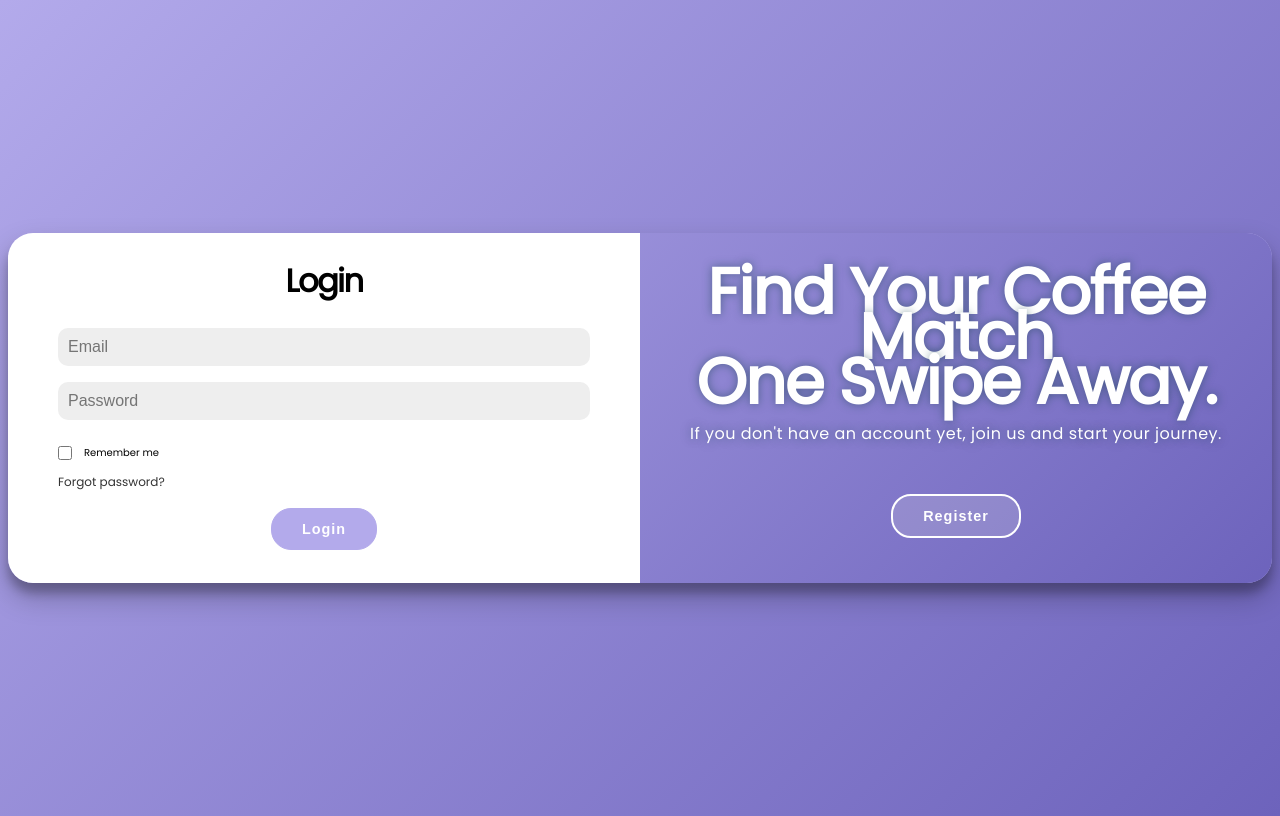
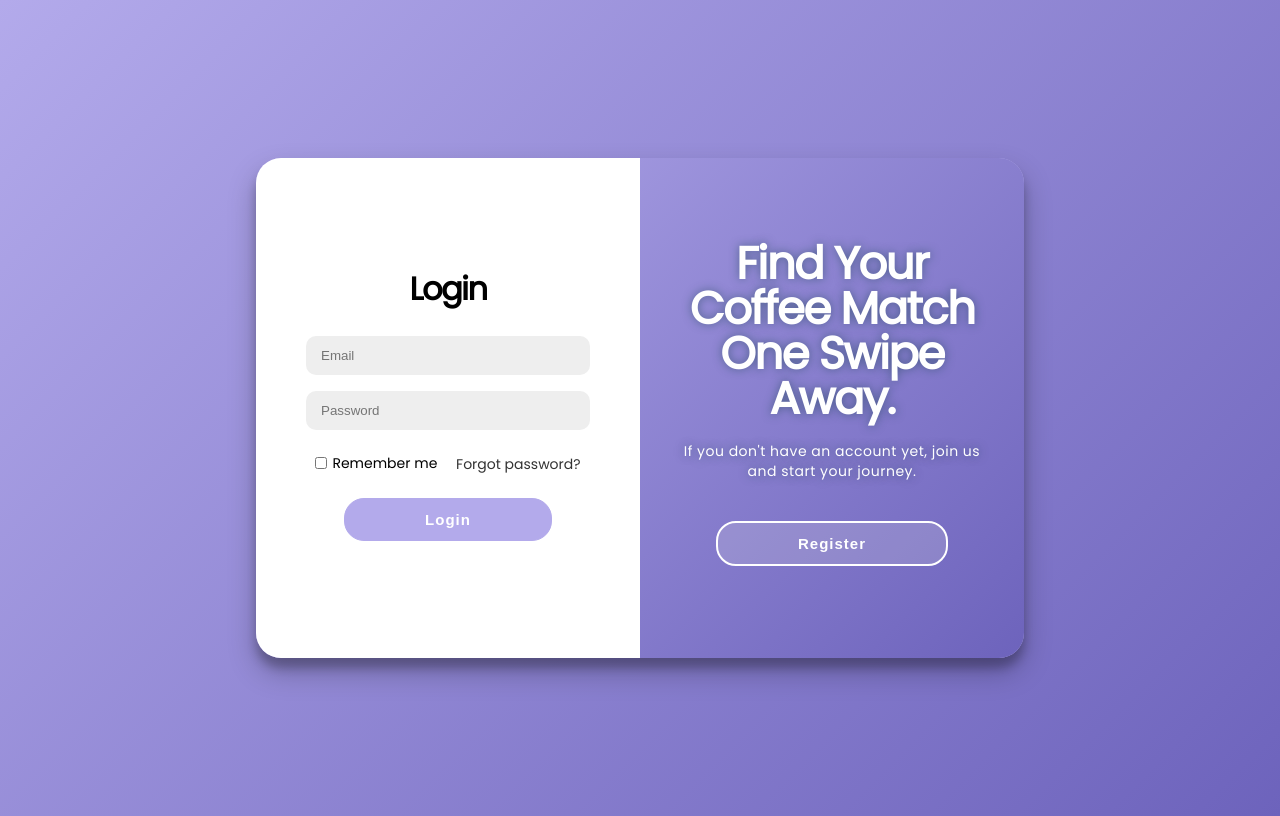
Before and after one commit to kentuu0730/Group-1---System---Coffee-Match, a plain HTML site: page index.html in a window 1280 px wide. Drawn offline with Linux system fonts and the light colour scheme.

Commit message:
fixed the responsiveness

```diff
--- a/style.css
+++ b/style.css
@@ -288,76 +288,3 @@ input {
 .container.right-panel-active .overlay-right {
   transform: translateX(20%);
 }
-
-@media (min-width: 430px) {
-  h1.title {
-    font-size: 5vw;
-  }
-
-  p {
-    font-size: 1rem;
-  }
-
-  .container {
-    width: 100%;
-    min-height: 350px;
-    padding: 15px;
-  }
-
-  .form-container {
-    padding: 5 20px;
-  }
-
-  button {
-    font-size: 0.9rem;
-    padding: 12px 30px;
-    margin-top: 20px;
-  }
-
-  input {
-    font-size: 1rem;
-    padding: 10px;
-  }
-
-  .overlay-panel {
-    padding: 0 10px;
-  }
-
-
-  .content {
-    display: flex;
-    flex-direction: column; /* Stack items vertically */
-    align-items: flex-start; /* Align checkbox and text to the left */
-    width: 100%;
-    margin-top: 10px; /* Add margin to prevent overlap with other elements */
-  }
-
-  /* Keep checkbox and label on the same line */
-  .content .checkbox {
-    display: flex;
-    align-items: center;
-    justify-content: flex-start;
-    font-size: 14px; /* Make sure the label text fits */
-    width: 100%; /* Ensure it takes up full width */
-  }
-
-  .content input {
-    width: 14px; /* Adjust size of checkbox */
-    height: 14px; /* Smaller checkbox size for mobile */
-    margin-right: 5px; /* Add space between checkbox and label */
-  }
-
-  /* Adjust label font size to make it smaller and fit better on mobile */
-  .content label {
-    font-size: 10px;
-    margin-left: 2px; /* Space between checkbox and label */
-  }
-
-  /* Move 'forgot password' below the checkbox */
-  .content a {
-    font-size: 12px; /* Make font smaller */
-    margin-left: 0; /* Remove extra space */
-    margin-top: 5px; /* Add top margin to separate it from the checkbox */
-    align-self: flex-start; /* Align the link to the left */
-  }
-}
```
